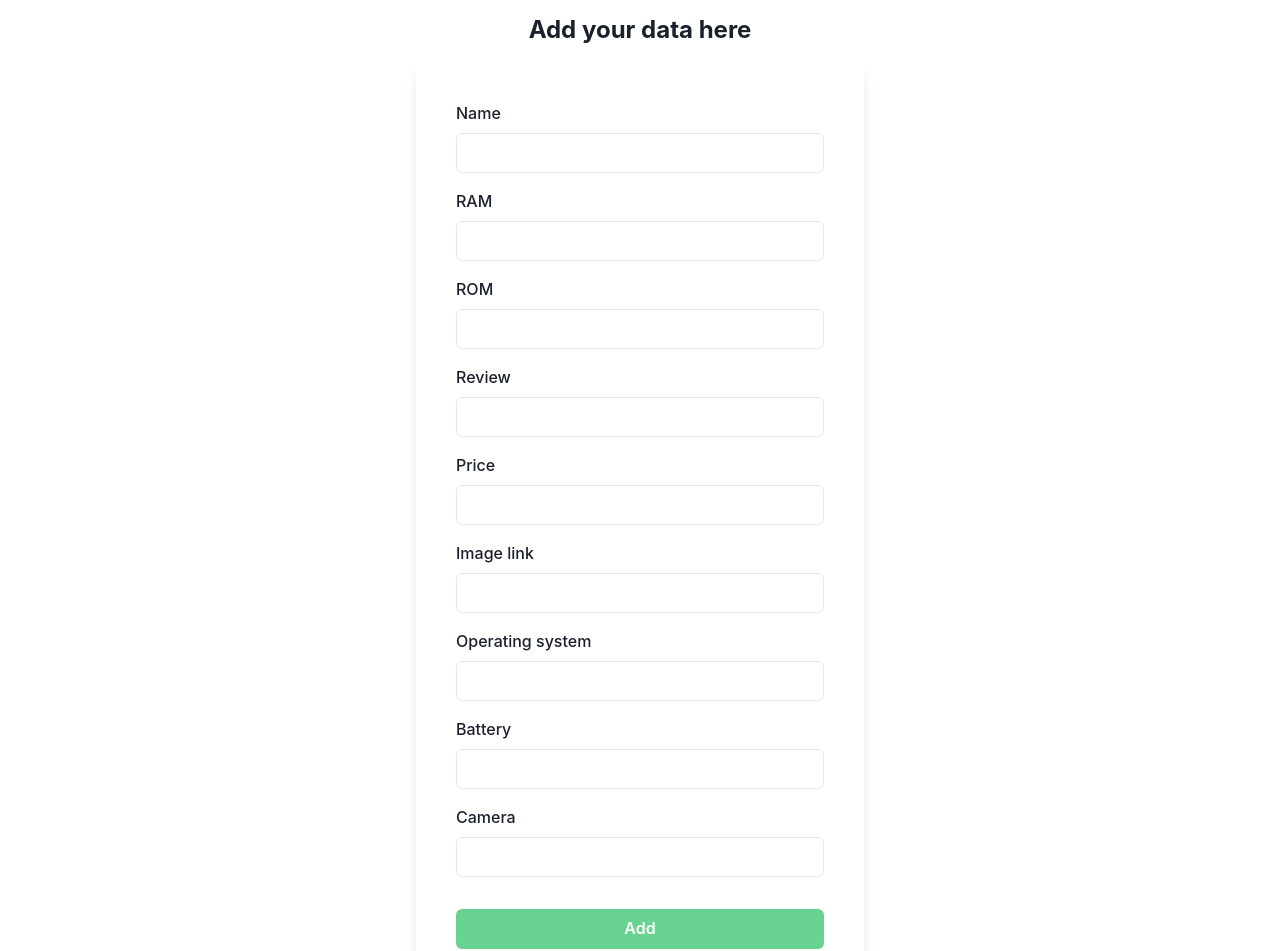
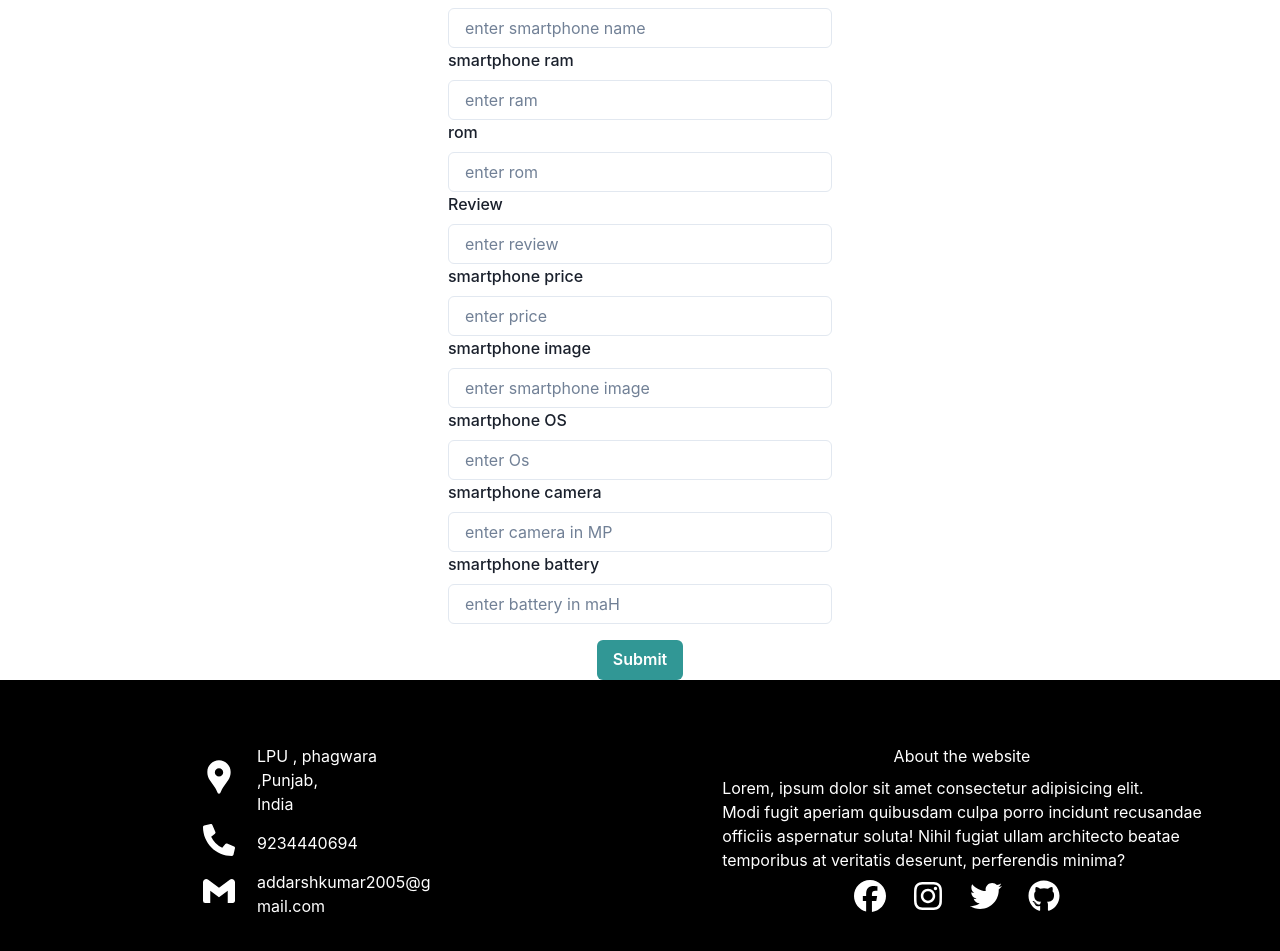
Before and after one commit to kalviumcommunity/S53_smartphones_list, a React (Vite) app in the folder client/: page /Formpage in a window 1280 px wide. Shown: the part 224-1175 px from the top of the page. Built offline with nearby package versions, Linux system fonts and the light colour scheme.

Commit message:
updated form

```diff
--- a/client/package.json
+++ b/client/package.json
@@ -19,6 +19,7 @@
     "framer-motion": "^11.0.3",
     "react": "^18.2.0",
     "react-dom": "^18.2.0",
+    "react-hook-form": "^7.50.1",
     "react-icons": "^5.0.1",
     "react-router-dom": "^6.22.0"
   },
--- a/client/src/component/Formpage.jsx
+++ b/client/src/component/Formpage.jsx
@@ -1,212 +1,175 @@
-import { useState } from "react";
-import axios from "axios";
+import { useForm } from 'react-hook-form'
+import axios from 'axios';
 import {
-  Container,
+  FormErrorMessage,
+  FormLabel,
   FormControl,
-  FormLabel,
   Input,
-  Stack,
   Button,
-  Heading,
-  useColorModeValue,
-  VStack,
-  Center,
-  InputGroup,
-  InputRightElement,
-  Checkbox,
-  Link,
-  useToast
-} from "@chakra-ui/react";
+} from '@chakra-ui/react'
 
-const Formpage = () => {
-  const toast = useToast(); // Move the useToast hook inside the functional component
 
-  const [data, setData] = useState({
-    name: "",
-    ram: "",
-    rom: "",
-    review: "",
-    price: "",
-    image: "",
-    camera:"",
-    battery:"",
-    os:""
-  });
+export default function Formpage() {
+  const {
+    handleSubmit,
+    register,
+    formState: { errors, isSubmitting },
+  } = useForm()
 
-  const handleChange = (e) => {
-    const value = e.target.value;
-    setData({
-      ...data,
-      [e.target.name]: value,
-    });
-  };
 
-  const handleSubmit = () => {
-    let postData = {
-      name: data.name,
-      ram: data.ram,
-      rom: data.rom,
-      review: data.review,
-      price: data.price,
-      image: data.image,
-      battery:data.battery,
-      camera:data.camera ,
-      os:data.os
-    };
-
-    console.log(postData);
+  const onSubmit = (data) => {
 
     axios
-      .post("https://smartphones-list.onrender.com/data", postData)
+      .post("https://smartphones-list.onrender.com/data", data)
       .then((res) => {
         console.log(res);
-        toast({
-          title: 'Data created.',
-          description: "Your data is added to our database",
-          status: 'success',
-          duration: 4000,
-          isClosable: true,
-        });
       })
       .catch((error) => {
         console.error("Error:", error);
-        toast({
-          title: 'Error',
-          description: "Failed to create account.",
-          status: 'error',
-          duration: 9000,
-          isClosable: true,
-        });
-      });
+      })
+
   };
 
   return (
-    <Container maxW="7xl" p={{ base: 5, md: 10 }}>
-      <Center>
-        <Stack spacing={4}>
-          <Stack align="center">
-            <Heading fontSize="2xl">Add your data here</Heading>
-          </Stack>
-          <VStack
-            as="form"
-            boxSize={{ base: "xs", sm: "sm", md: "md" }}
-            h="max-content !important"
-            bg={useColorModeValue("white", "gray.700")}
-            rounded="lg"
-            boxShadow="lg"
-            p={{ base: 5, sm: 10 }}
-            spacing={8}
-          >
-            <VStack spacing={4} w="100%">
-              <FormControl id="text">
-                <FormLabel>Name</FormLabel>
+    <div style={{display:"flex",justifyContent:"center",textAlign:"center"}}>
+    <form onSubmit={handleSubmit(onSubmit)}>
+      <FormControl minW={"sm"} isInvalid={errors.name}>
+        <FormLabel htmlFor='name'>smartphone name</FormLabel>
         <Input
-                  name="name"
-                  onChange={handleChange}
-                  rounded="md"
-                  type="text"
+          id='name'
+          placeholder='enter smartphone name'
+          {...register('name', {
+            required: 'name is required',
+            minLength: { value: 4, message: 'Minimum length should be 4' },
+          })}
         />
+          <FormErrorMessage>
+          {errors.name && errors.name.message}
+        </FormErrorMessage>
+
+      </FormControl>
+      <FormControl maxW={"sm"} isInvalid={errors.name}>
+        <FormLabel htmlFor='ram'>smartphone ram</FormLabel>
+        <Input
+          id='name'
+          placeholder='enter ram'
+          {...register('ram', {
+            required: 'ram is required',
+            maxLength: { value: 2, message: ' length should be less than 3 digit' },
+          })}
+        />
+          <FormErrorMessage>
+          {errors.ram && errors.ram.message}
+        </FormErrorMessage>
+
+      </FormControl>
+      <FormControl maxW={"sm"} isInvalid={errors.name}>
+        <FormLabel htmlFor='rom'>rom</FormLabel>
+        <Input
+          id='rom'
+          placeholder='enter rom'
+          {...register('rom', {
+            required: 'rom is required',
+            maxLength: { value: 4, message: ' length should be less than 5 digit' },
+          })}
+        />
+          <FormErrorMessage>
+          {errors.rom && errors.rom.message}
+        </FormErrorMessage>
+
       </FormControl>
 
-              <FormControl id="text">
-                <FormLabel>RAM</FormLabel>
+
+      <FormControl maxW={"sm"} isInvalid={errors.name}>
+        <FormLabel htmlFor=''>Review</FormLabel>
         <Input
-                  name="ram"
-                  onChange={handleChange}
-                  rounded="md"
-                  type="text"
+          id='review'
+          placeholder='enter review'
+          {...register('review', {
+            required: 'review is required'
+          })}
         />
+          <FormErrorMessage>
+          {errors.review && errors.review.message}
+        </FormErrorMessage>
+
       </FormControl>
 
-              <FormControl id="text">
-                <FormLabel>ROM</FormLabel>
+
+      <FormControl maxW={"sm"} isInvalid={errors.name}>
+        <FormLabel htmlFor='price'>smartphone price</FormLabel>
         <Input
-                  name="rom"
-                  onChange={handleChange}
-                  rounded="md"
-                  type="text"
+          placeholder='enter price'
+          {...register('price', {
+            required: 'price is required'
+          })}
         />
+          <FormErrorMessage>
+          {errors.price && errors.price.message}
+        </FormErrorMessage>
+
       </FormControl>
 
-              <FormControl id="text">
-                <FormLabel>Review</FormLabel>
+      <FormControl maxW={"sm"} isInvalid={errors.name}>
+        <FormLabel htmlFor='Image'>smartphone image</FormLabel>
         <Input
-                  name="review"
-                  onChange={handleChange}
-                  rounded="md"
-                  type="text"
+          placeholder='enter smartphone image'
+          {...register('image', {
+            required: 'image is required'
+          })}
         />
+          <FormErrorMessage>
+          {errors.image && errors.image.message}
+        </FormErrorMessage>
+
       </FormControl>
 
-              <FormControl id="text">
-                <FormLabel>Price</FormLabel>
+      <FormControl maxW={"sm"} isInvalid={errors.name}>
+        <FormLabel htmlFor='price'>smartphone OS</FormLabel>
         <Input
-                  name="price"
-                  onChange={handleChange}
-                  rounded="md"
-                  type="text"
+          placeholder='enter Os'
+          {...register('os', {
+            required: 'OS is required'
+          })}
         />
+          <FormErrorMessage>
+          {errors.os && errors.os.message}
+        </FormErrorMessage>
+
       </FormControl>
 
-              <FormControl id="text">
-                <FormLabel>Image link</FormLabel>
+      <FormControl maxW={"sm"} isInvalid={errors.name}>
+        <FormLabel htmlFor='camera'>smartphone camera</FormLabel>
         <Input
-                  name="image"
-                  onChange={handleChange}
-                  rounded="md"
-                  type="text"
+          placeholder='enter camera in MP'
+          {...register('camera', {
+            required: 'camera is required'
+          })}
         />
+          <FormErrorMessage>
+          {errors.camera && errors.camera.message}
+        </FormErrorMessage>
+
       </FormControl>
 
-              <FormControl id="text">
-                <FormLabel>Operating system</FormLabel>
+      <FormControl maxW={"sm"} isInvalid={errors.name}>
+        <FormLabel htmlFor='battery'>smartphone battery</FormLabel>
         <Input
-                  name="os"
-                  onChange={handleChange}
-                  rounded="md"
-                  type="text"
+          placeholder='enter battery in maH'
+          {...register('battery', {
+            required: 'battery is required'
+          })}
         />
+          <FormErrorMessage>
+          {errors.battery && errors.battery.message}
+        </FormErrorMessage>
+
       </FormControl>
+      <Button mt={4} colorScheme='teal' isLoading={isSubmitting} type='submit'>
+        Submit
+      </Button>
+    </form>
+    </div>
 
-              <FormControl id="text">
-                <FormLabel>Battery</FormLabel>
-                <Input
-                  name="battery"
-                  onChange={handleChange}
-                  rounded="md"
-                  type="text"
-                />
-              </FormControl>
-
-              <FormControl id="text">
-                <FormLabel>Camera</FormLabel>
-                <Input
-                  name="camera"
-                  onChange={handleChange}
-                  rounded="md"
-                  type="text"
-                />
-              </FormControl>
-            </VStack>
-            <VStack w="100%">
-              <Button
-                bg="green.300"
-                color="white"
-                _hover={{
-                  bg: "green.500",
-                }}
-                rounded="md"
-                w="100%"
-                onClick={handleSubmit}
-              >
-                Add
-              </Button>
-            </VStack>
-          </VStack>
-        </Stack>
-      </Center>
-    </Container>
-  );
-};
-
-export default Formpage;
+  )
+}
```
Also changed, not shown: 1 other file (tests, documents, lock files or other folders). Lines whose indentation alone changed are shown as unchanged.
